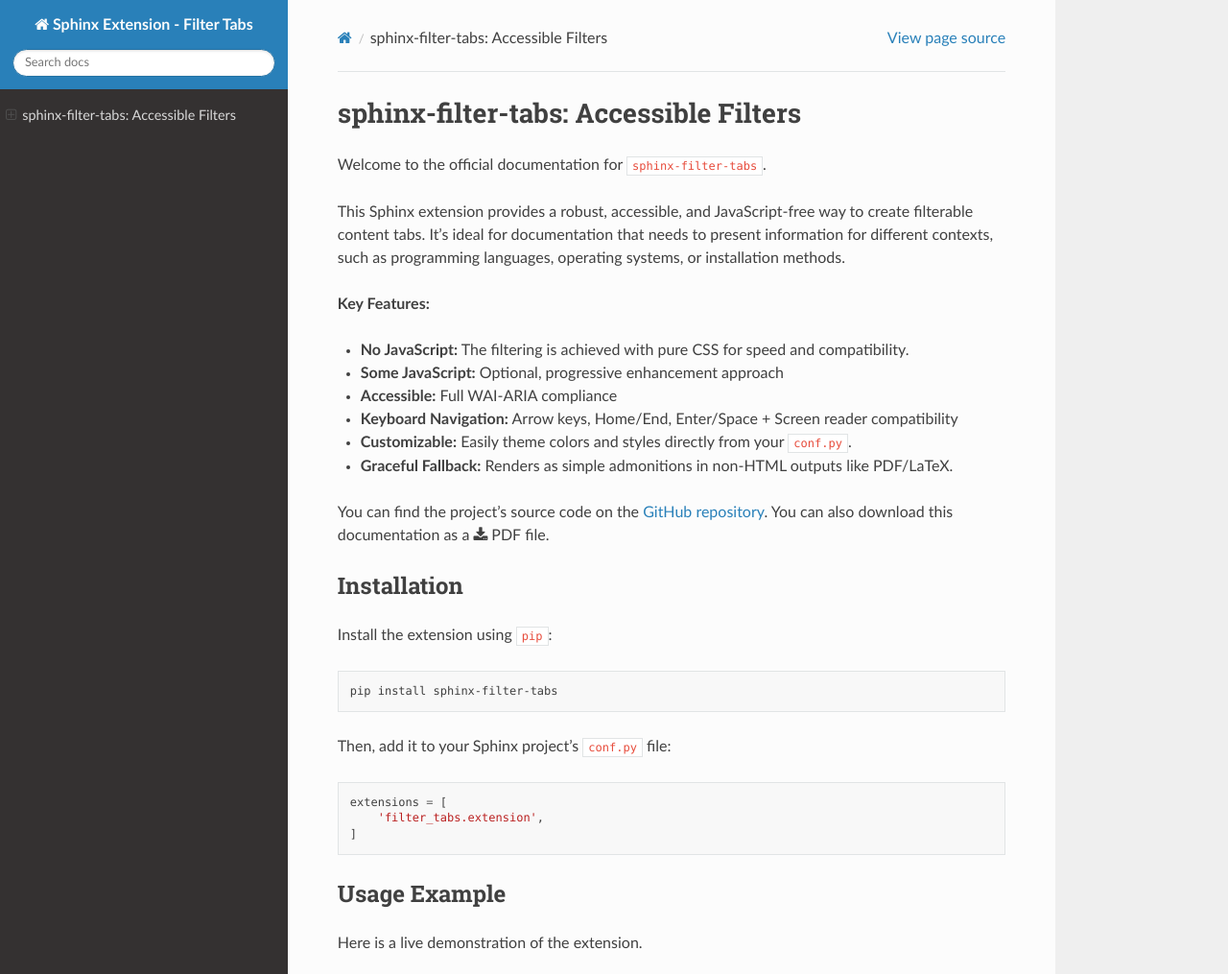
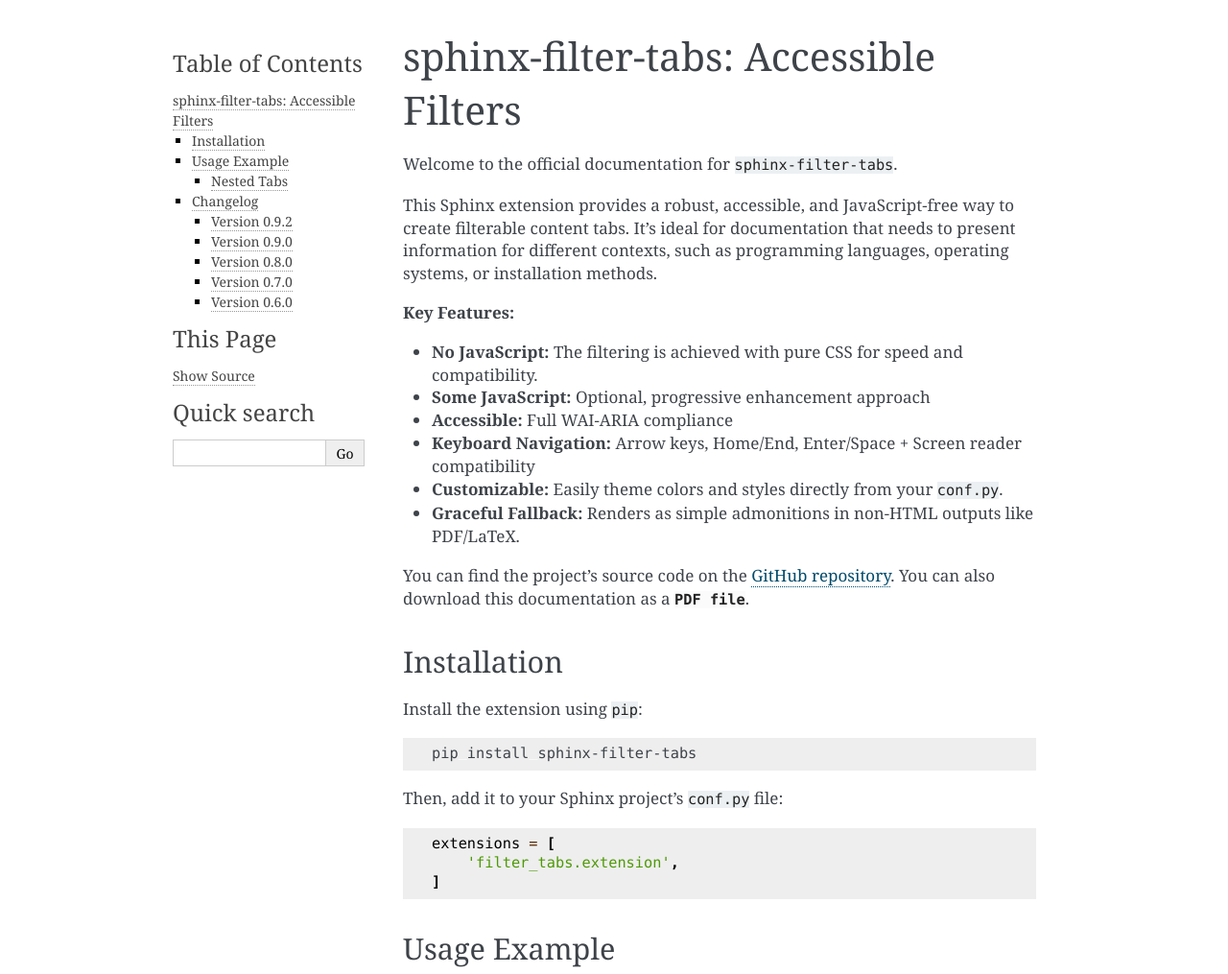
Before and after one commit to aputtu/sphinx-filter-tabs, a Sphinx documentation site: the page built from docs/index.rst, in a window 1280 px wide and 1400 px high, cut to the strip 0-1015 px from the top of the window. Shown: the whole strip at 96% size. Built offline with Sphinx 7.4.7, drawn with Linux system fonts in a browser that asks for light colours; part of the change alters nothing that is shown; some of the changed text lies outside the part shown.

```diff
--- a/docs/conf.py
+++ b/docs/conf.py
@@ -16,65 +16,18 @@ extensions = [
 exclude_patterns = ['_build', 'Thumbs.db', '.DS_Store']
 
 # -- HTML output -------------------------------------------------
-html_theme = 'sphinx_rtd_theme'
-html_static_path = ['_static']
-
-# LaTeX settings with standard, widely available fonts
+# LaTeX settings - Adding 'oneside' and 'a4paper' options
 latex_elements = {
     'papersize': 'a4paper',
-    'pointsize': '11pt',
+    'classoptions': ',oneside',
+}
 
-    # Use a simple, standard chapter style
-    'fncychap': r'\usepackage[Sonny]{fncychap}',
-
-    # Fix hyperref issues
-    'passoptionstopackages': r'\PassOptionsToPackage{hypertexnames=false}{hyperref}',
-
-    # Single-sided document
-    'classoptions': ',oneside',
-
-    # Minimal, robust preamble using only standard LaTeX fonts
-    'preamble': r'''
-        % Use standard Computer Modern fonts (always available)
-        % No custom font packages to avoid compatibility issues
-
-        % Clean section formatting
-        \usepackage{titlesec}
-        \titleformat{\chapter}[display]
-            {\normalfont\huge\bfseries}{\chaptertitlename\ \thechapter}{20pt}{\Huge}
-        \titleformat{\section}
-            {\normalfont\Large\bfseries}{\thesection}{1em}{}
-        \titleformat{\subsection}
-            {\normalfont\large\bfseries}{\thesubsection}{1em}{}
-        \titleformat{\subsubsection}
-            {\normalfont\normalsize\bfseries}{\thesubsubsection}{1em}{}
-
-        % Remove forced page breaks
-        \let\cleardoublepage\clearpage
-
-        % Better spacing
-        \usepackage{setspace}
-        \onehalfspacing
-    ''',
-
-    # Simple, clean title page
-    'maketitle': f'''
-        \\begin{{titlepage}}
-        \\centering
-        \\vspace*{{2cm}}
-        {{ \\huge\\bfseries Sphinx Extension - Filter Tabs Documentation\\par}}
-
-       \\vspace{{1cm}}
-        {{ \\Large Aputsiak Niels Janussen\\par}}
-        \\vspace{{0.5cm}}
-        {{\\large Version {release}\\par}}
-        \\vspace{{0.5cm}}
-        {{\\normalsize\\today\\par}}
-        \\vfill
-        \\end{{titlepage}}
-        \\cleardoublepage
-    ''',
-}
+# LaTeX document settings
+latex_documents = [
+    ('index', 'sphinxextension-filtertabs.tex',
+     'Sphinx Extension - Filter Tabs Documentation',
+     'Aputsiak Niels Janussen', 'manual'),
+]
 
 # LaTeX document settings
 latex_documents = [
```
